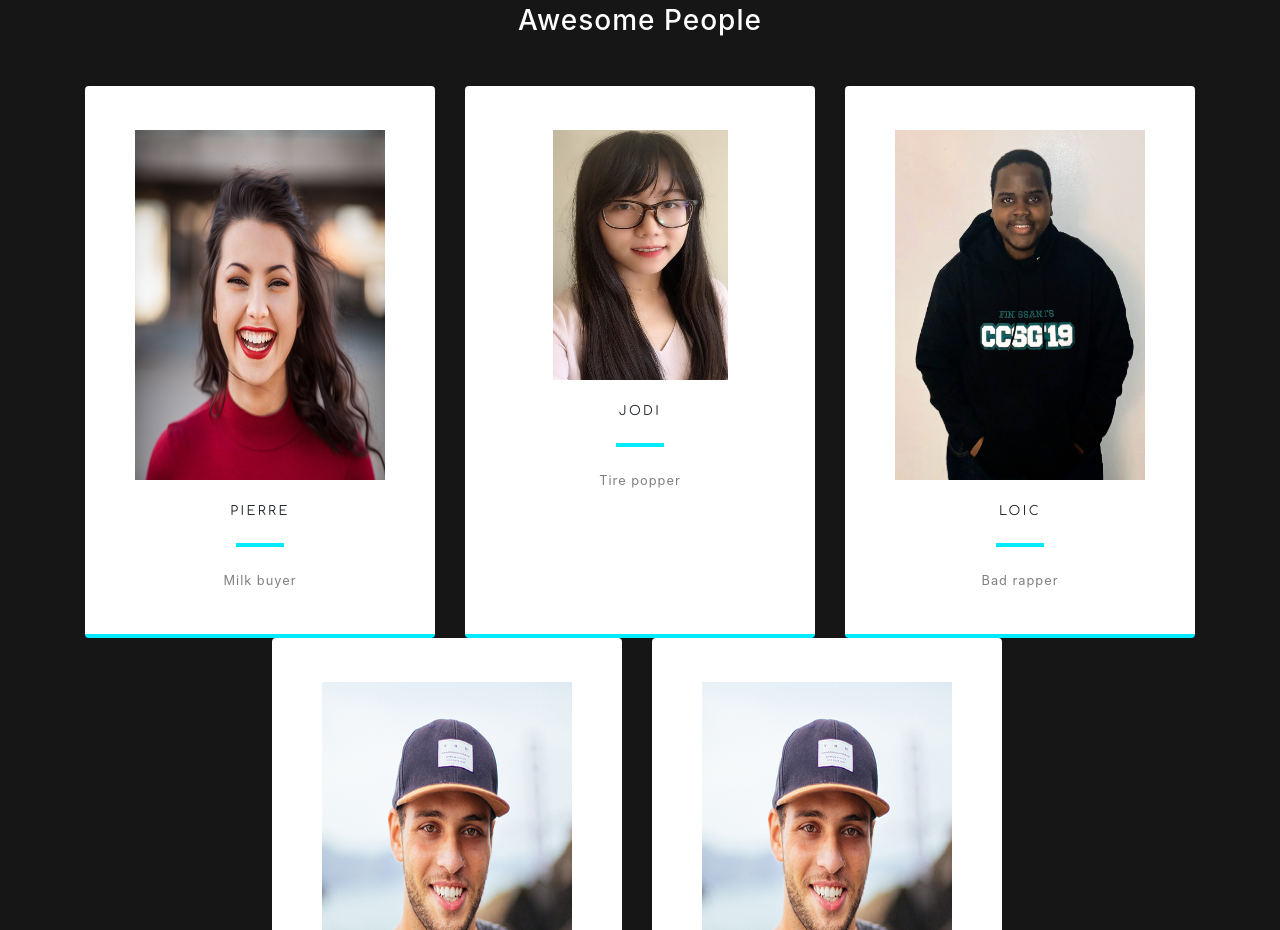
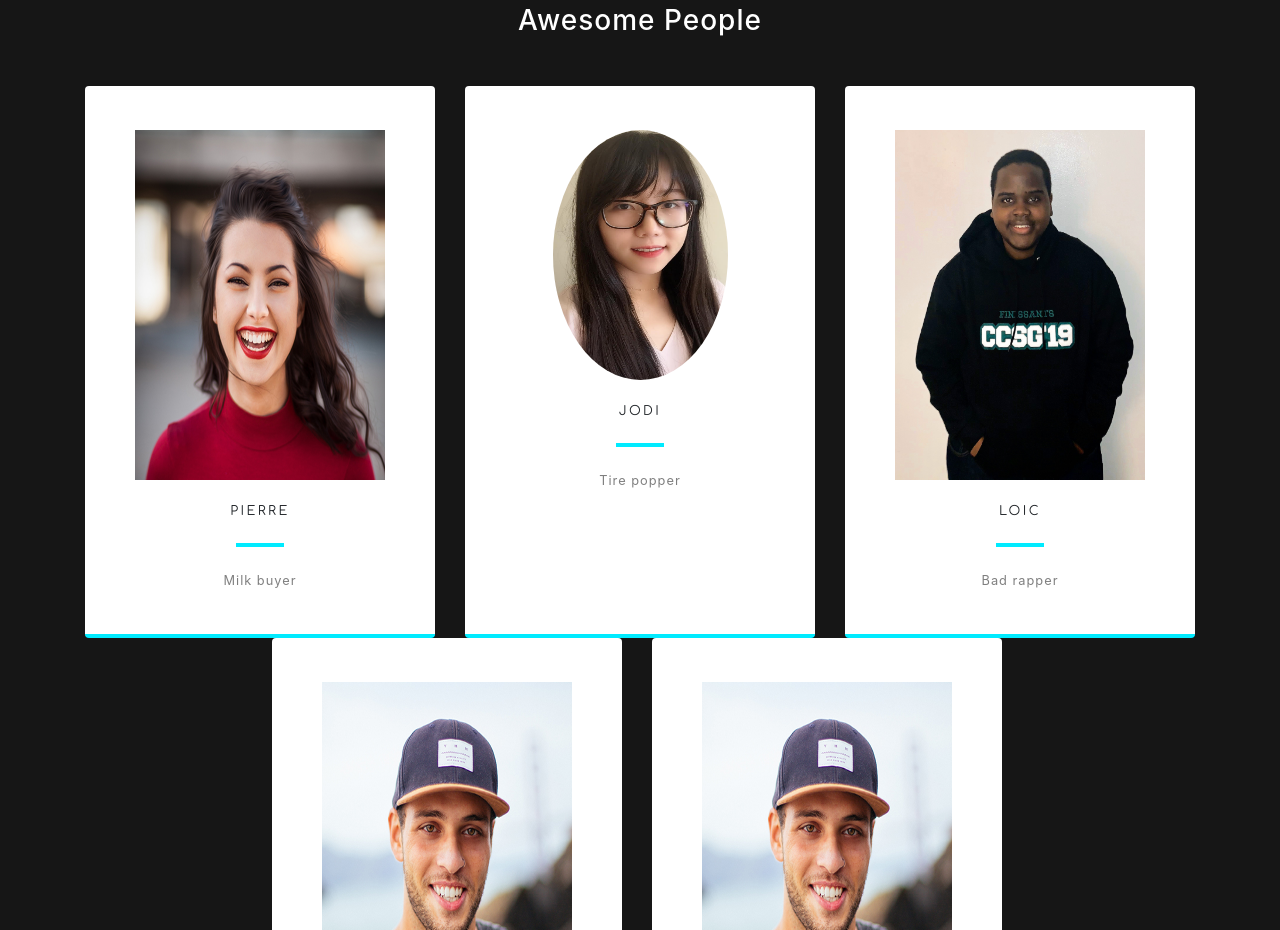
Before and after one commit to NewAlbionInc/mana, a website with bundled scripts: page index.html in a window 1280 px wide. Shown: the part 3520-4450 px from the top of the page. Built offline with nearby package versions, Linux system fonts and the light colour scheme.

Commit message:
team cards

```diff
--- a/index.html
+++ b/index.html
@@ -28,8 +28,11 @@
   <link rel="mask-icon" href="img/favicon/safari-pinned-tab.svg" color="#5bbad5">
   <meta name="msapplication-TileColor" content="#6288f4">
   <meta name="theme-color" content="#ffffff">
-
-
+      <style>
+          #teamcardimg{
+            border-radius: 50%;
+          }
+          </style>
 </head>
 
 <body id="page-top">
@@ -188,6 +191,8 @@
   </section>
   <!-- Team Section -->
   <section id="team" class="contact-section bg-black">
+
+
     <div class="container">
       <h3 class="text-white mb-5 text-center">The Team</h3>
       <h3 class="text-white mb-5 text-center">Awesome People</h3>
@@ -206,7 +211,7 @@
         <div class="col-md-4 mb-3 mb-md-0">
           <div class="card py-4 h-100">
             <div class="card-body text-center">
-              <img src="img/jodi.jpg" alt="Jodi" width="175" height="250">
+              <img id="teamcardimg" src="img/jodi.jpg" alt="Jodi" width="175" height="250">
               <h4 class="text-uppercase m-4">Jodi</h4>
               <hr class="my-4">
               <div class="small text-black-50">Tire popper</div>
```
